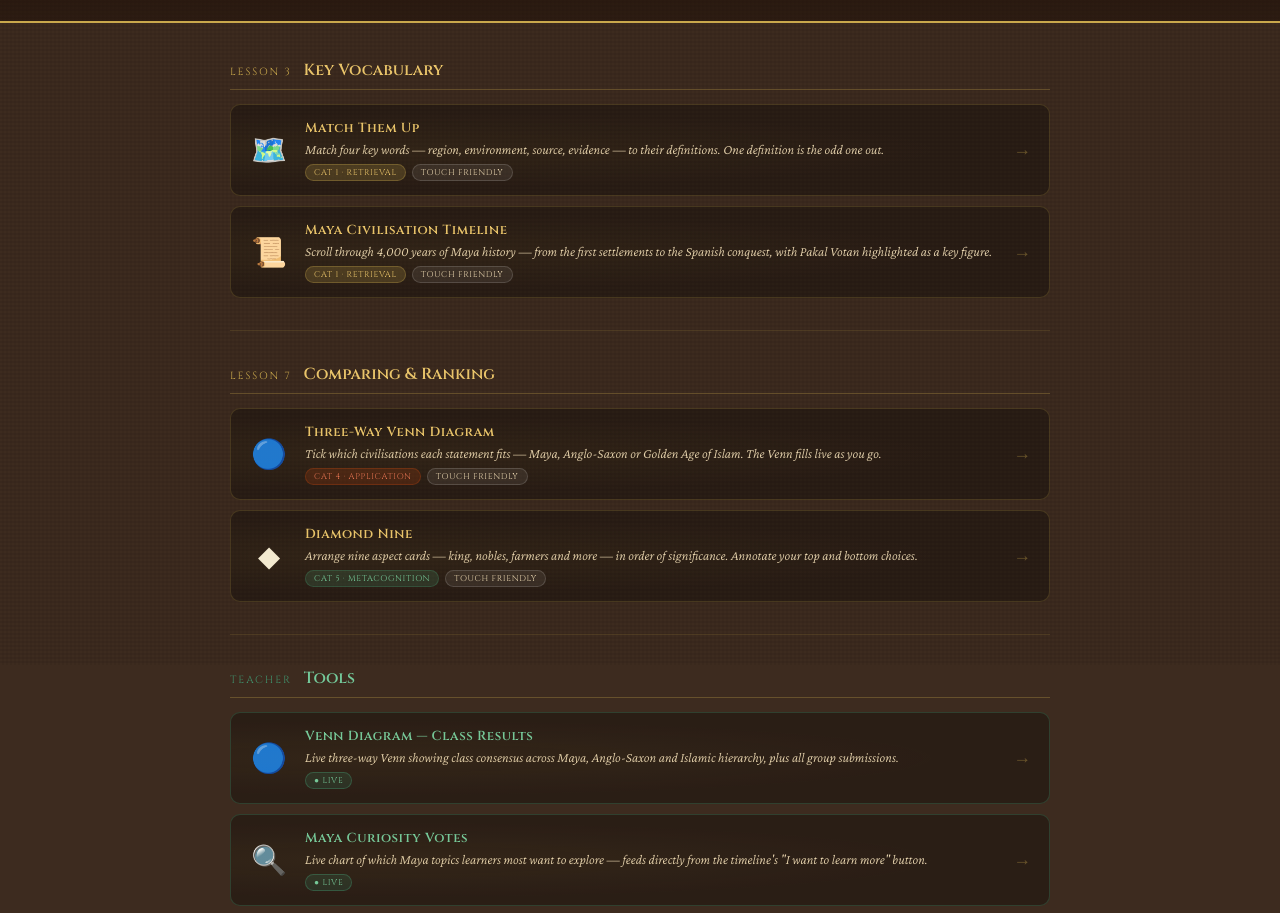
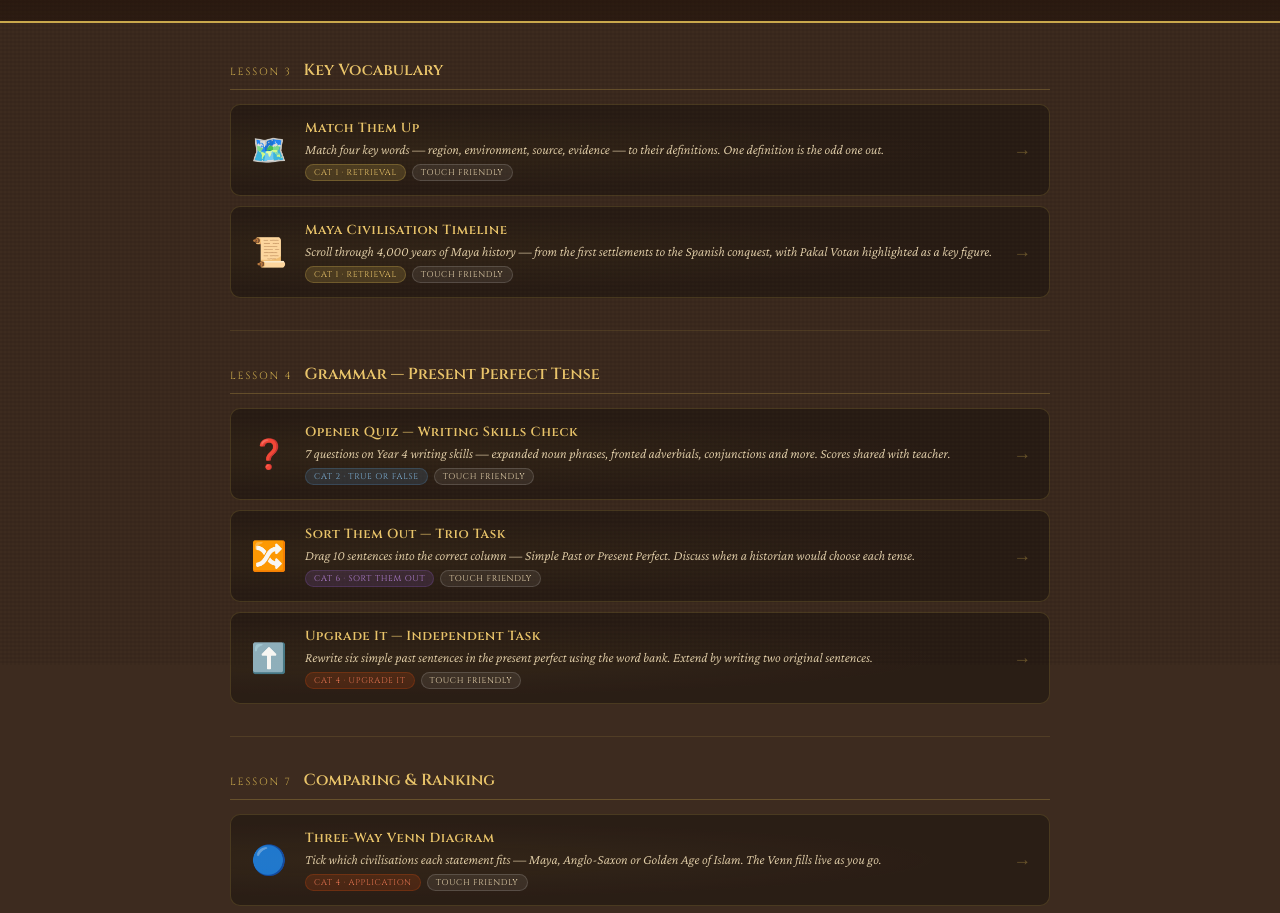
Before and after one commit to WilliamTeaches/diamond-nine, a website: page hub.html in a window 1280 px wide. Shown: the part 135-1048 px from the top of the page. Drawn offline with nearby package versions, Linux system fonts and the light colour scheme.

Commit message:
Add files via upload

```diff
--- a/hub.html
+++ b/hub.html
@@ -142,8 +142,10 @@
     border-radius: 20px;
   }
   .pill.cat1  { background: rgba(201,168,76,.2);  color: var(--gold-lt); border: 1px solid rgba(201,168,76,.3); }
+  .pill.cat2  { background: rgba(74,127,168,.2);  color: #7aaed6;        border: 1px solid rgba(74,127,168,.3); }
   .pill.cat4  { background: rgba(193,68,14,.2);   color: #e07050;        border: 1px solid rgba(193,68,14,.3); }
   .pill.cat5  { background: rgba(64,145,108,.2);  color: #74c99a;        border: 1px solid rgba(64,145,108,.3); }
+  .pill.cat6  { background: rgba(122,79,168,.2);  color: #b07ed4;        border: 1px solid rgba(122,79,168,.3); }
   .pill.touch { background: rgba(255,255,255,.07); color: var(--sand);   border: 1px solid rgba(255,255,255,.15); }
   .pill.live  { background: rgba(45,106,79,.25);  color: #74c99a;        border: 1px solid rgba(64,145,108,.4); }
 
@@ -208,6 +210,54 @@
           <div class="card-desc">Scroll through 4,000 years of Maya history — from the first settlements to the Spanish conquest, with Pakal Votan highlighted as a key figure.</div>
           <div class="card-badges">
             <span class="pill cat1">Cat 1 · Retrieval</span>
+            <span class="pill touch">Touch friendly</span>
+          </div>
+        </div>
+        <div class="card-arrow">→</div>
+      </a>
+    </div>
+  </div>
+
+  <hr class="divider">
+
+  <!-- LESSON 4 -->
+  <div class="lesson-section">
+    <div class="lesson-header">
+      <span class="lesson-num">Lesson 4</span>
+      <span class="lesson-title">Grammar — Present Perfect Tense</span>
+    </div>
+    <div class="cards">
+      <a class="card" href="grammar-quiz.html" target="_blank">
+        <div class="card-icon">❓</div>
+        <div class="card-body">
+          <div class="card-title">Opener Quiz — Writing Skills Check</div>
+          <div class="card-desc">7 questions on Year 4 writing skills — expanded noun phrases, fronted adverbials, conjunctions and more. Scores shared with teacher.</div>
+          <div class="card-badges">
+            <span class="pill cat2">Cat 2 · True or False</span>
+            <span class="pill touch">Touch friendly</span>
+          </div>
+        </div>
+        <div class="card-arrow">→</div>
+      </a>
+      <a class="card" href="grammar-sort.html" target="_blank">
+        <div class="card-icon">🔀</div>
+        <div class="card-body">
+          <div class="card-title">Sort Them Out — Trio Task</div>
+          <div class="card-desc">Drag 10 sentences into the correct column — Simple Past or Present Perfect. Discuss when a historian would choose each tense.</div>
+          <div class="card-badges">
+            <span class="pill cat6">Cat 6 · Sort Them Out</span>
+            <span class="pill touch">Touch friendly</span>
+          </div>
+        </div>
+        <div class="card-arrow">→</div>
+      </a>
+      <a class="card" href="grammar-upgrade.html" target="_blank">
+        <div class="card-icon">⬆️</div>
+        <div class="card-body">
+          <div class="card-title">Upgrade It — Independent Task</div>
+          <div class="card-desc">Rewrite six simple past sentences in the present perfect using the word bank. Extend by writing two original sentences.</div>
+          <div class="card-badges">
+            <span class="pill cat4">Cat 4 · Upgrade It</span>
             <span class="pill touch">Touch friendly</span>
           </div>
         </div>
```
